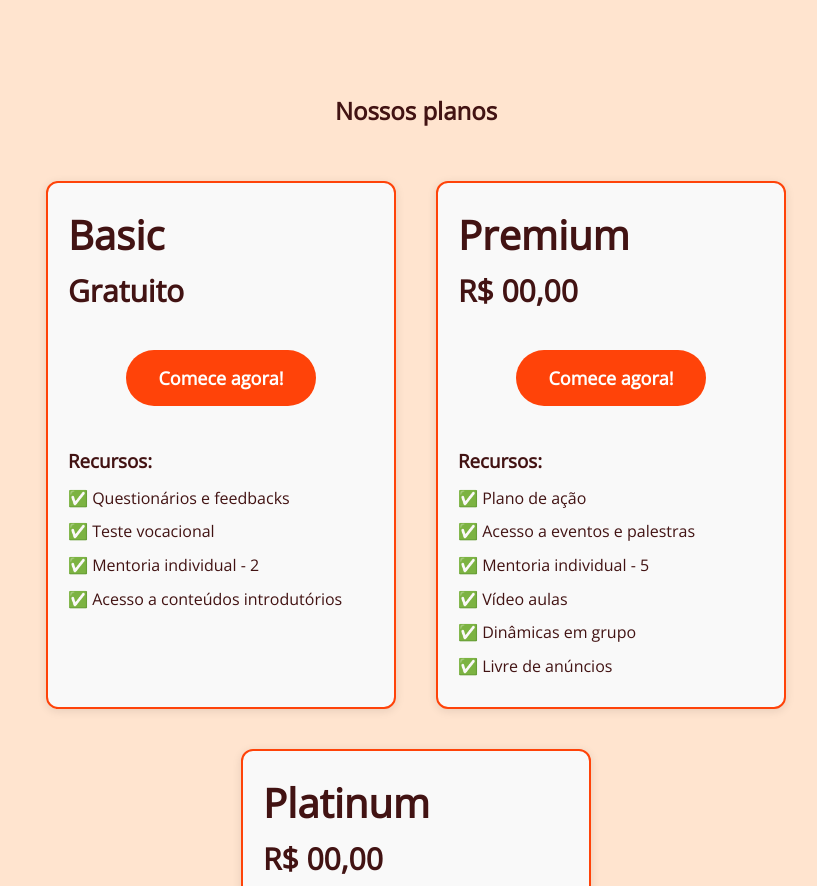
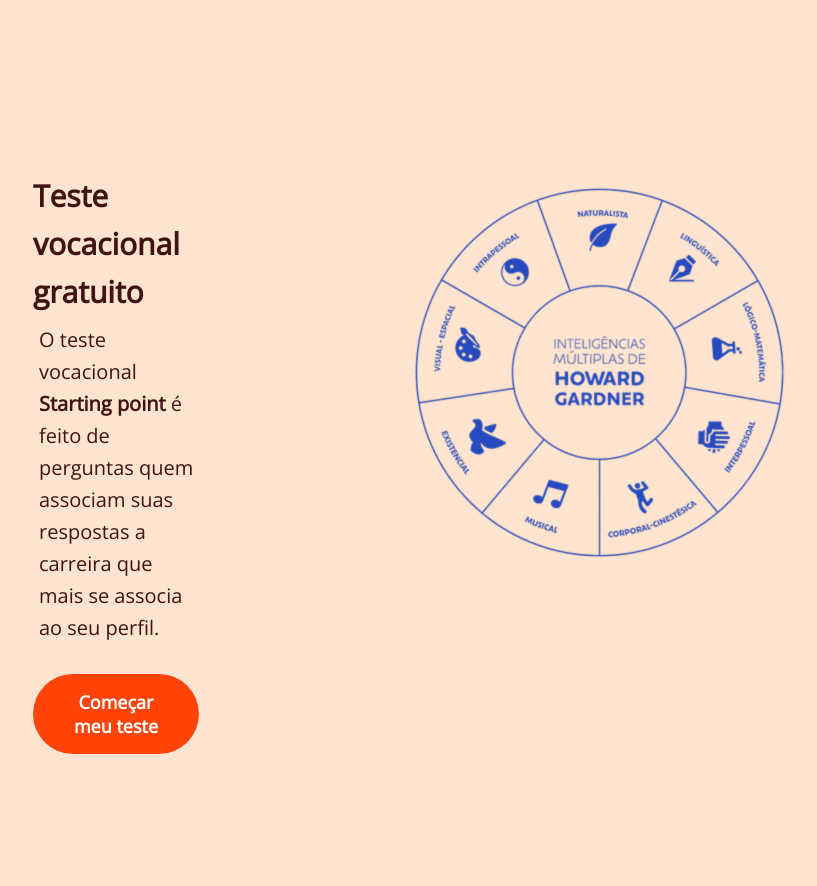
Before and after one commit to Igorot113/StartingPoint, a plain HTML site: page index.html in a window 1280 px wide. Shown: the part 1360-2246 px from the top of the page, without its empty margins (199-1016 px from the left). Drawn offline with nearby package versions, Linux system fonts and the light colour scheme.

Commit message:
teste vocacional

```diff
--- a/index.html
+++ b/index.html
@@ -95,8 +95,21 @@
     </div>
   </section>
 
+  <section class="section flex">
+    <div class="teste-txt">
+      <h1>Teste vocacional gratuito</h1>
+      <p>O teste vocacional <strong>Starting point</strong> é feito de perguntas quem
+      associam suas respostas a carreira que mais se associa ao seu perfil.</p>
+      <button class="btn-laranja">Começar meu teste</button>
+    </div>
+    <div class="teste-img" > <img src="image/teste-img.png" alt=""></div>
+
+  </section>
+
   <section class="section">
-    <div class="center"><h1>Nossos planos</h1></div>
+    <div class="center">
+      <h1>Nossos planos</h1>
+    </div>
 
     <div class="planos-org">
       <div class="plano">
@@ -146,7 +159,7 @@
           <li>✅ Testes de perfil comportamental</li>
           <li>✅ Experiência da rotina profissional</li>
           <li>✅ Mentoria individual ilimitada</li>
-          <li>✅ Recomendação de faculdades e ㅤㅤㅤㅤcursos</li>
+          <li>✅ Recomendação de faculdades e cursos</li>
         </ul>
       </div>
     </div>
--- a/style.css
+++ b/style.css
@@ -106,7 +106,13 @@ nav a {
   margin-left: 200px;
   margin-right: 250px;
   background-color: #FFE4CF ;
-
+}
+.flex{
+  display: flex;
+  justify-content: center;
+  gap: 200px;
+  margin-top: 80px;
+  margin-bottom: 80px;
 }
 
 .red-bg {
@@ -352,3 +358,18 @@ list-style: none;
 .plano-center h1 {
   margin-bottom: 20px;
 }
+
+.teste-txt{
+  float: left;
+  font-size: 20px;
+  width: 490px;
+}
+
+.teste-txt p {
+  margin-bottom: 30px;
+  margin-top: 8px;
+  margin-left: 6px;
+}
+.teste-img {
+  float: right;
+}
```
Also changed, not shown: image/teste-img.png (added). Lines whose indentation alone changed are shown as unchanged.
